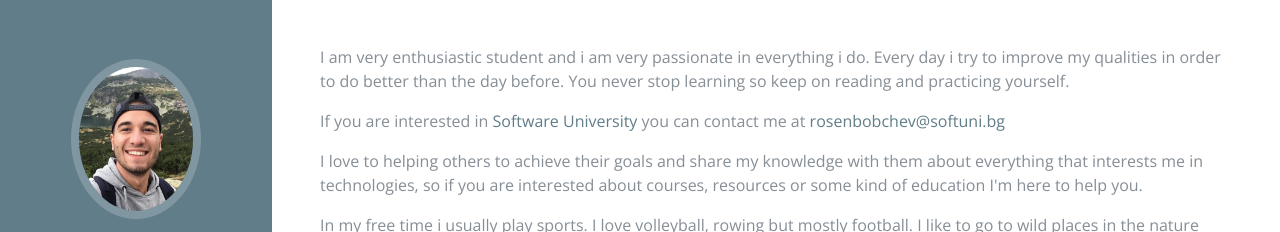
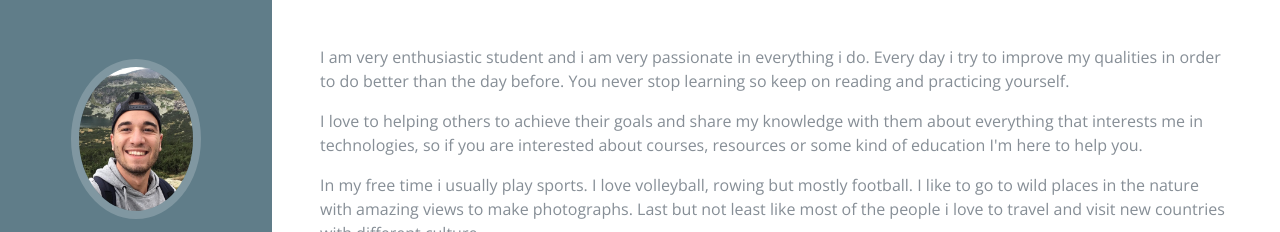
Before and after one commit to RosenBobchev/RosenBobchev.github.io, a plain HTML site: page index.html in a window 1280 px wide. Shown: the part 177-409 px from the top of the page. Drawn offline with nearby package versions, Linux system fonts and the light colour scheme; a web font is replaced by a local one.

Commit message:
Update index.html

```diff
--- a/index.html
+++ b/index.html
@@ -90,12 +90,7 @@
                 <p>
                     I am very enthusiastic student and i am very passionate in everything i do. Every day i try to improve my qualities in order
                     to do better than the day before. You never stop learning so keep on reading and practicing yourself.
-                </p>
-
-                <p>
-                    If you are interested in <a href="https://softuni.bg">Software University</a> you can contact me at
-                    <a href="mailto:rosenbobchev@softuni.bg">rosenbobchev@softuni.bg</a>
-                </p>
+		</p>
 
                 <p>
                     I love to helping others to achieve their goals and share my knowledge with them about
```
